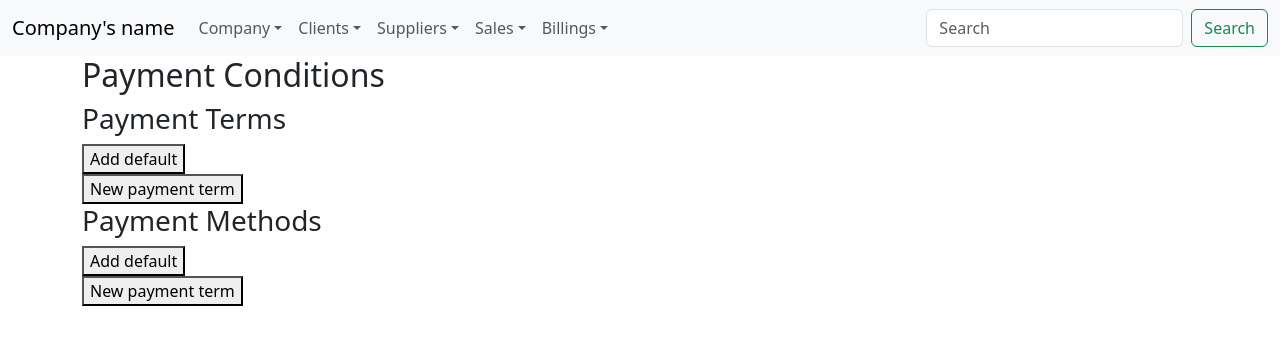
After one commit to emifirmat/accounting_app, a Django app: page /erp/payment_conditions in a window 1280 px wide. The commit adds this page. Shown: the top 345 px of the page. Run offline with Django 5.2, Linux system fonts and the light colour scheme; data that the repository does not hold is empty.

Commit message:
Added payment conditions default

```diff
--- a/erp/models.py
+++ b/erp/models.py
@@ -66,7 +66,7 @@ class Supplier_current_account(CurrentAccountModel):
 
 class Payment_method(models.Model):
     """Establish payment methods for invoices"""
-    pay_method = models.CharField(max_length=50)
+    pay_method = models.CharField(max_length=50, unique=True)
 
     def __str__(self):
         return f"{self.pay_method}"
@@ -74,7 +74,7 @@ class Payment_method(models.Model):
 
 class Payment_term(models.Model):
     """Establish payment terms for invoices"""
-    pay_term = models.CharField(max_length=3, validators=[
+    pay_term = models.CharField(max_length=3, unique=True, validators=[
         validate_is_digit
     ])
 
--- a/erp/urls.py
+++ b/erp/urls.py
@@ -15,6 +15,13 @@ urlpatterns = [
     path("<str:person_type>/edit", views.person_edit, name="person_edit"),
     # Delete a client or supplier web page
     path("<str:person_type>/delete", views.person_delete, name="person_delete"),
+    # Sales index webpage
+    path("sales", views.sales_index, name="sales_index"),
+    # Create new sale invoice webpage
+    path("sales/new_invoice", views.sales_new, name="sales_new"),
+    # Payment conditions
+    path("payment_conditions", views.payment_conditions, name="payment_conditions"),
+
     # Clients APIs
     path("api/clients", views_api.CompanyClientAPI.as_view(), name="clients_api"),
     path("api/clients/<int:pk>", views_api.DetailCompanyClientAPI.as_view(),
@@ -23,4 +30,13 @@ urlpatterns = [
     path("api/suppliers", views_api.SupplierAPI.as_view(), name="suppliers_api"),
     path("api/suppliers/<int:pk>", views_api.DetailSupplierAPI.as_view(),
         name="supplier_api"),
+    # Payment_conditions APIS
+    path("api/payment_conditions/methods", views_api.PaymentMethodAPI.as_view(),
+        name="payment_methods_api"),
+    path("api/payment_conditions/methods/<int:pk>", views_api.DetailPaymentMethodAPI.as_view(),
+        name="payment_method_api"),
+    path("api/payment_conditions/terms", views_api.PaymentTermAPI.as_view(),
+        name="payment_terms_api"),
+    path("api/payment_conditions/terms/<int:pk>", views_api.DetailPaymentTermAPI.as_view(),
+        name="payment_term_api"),
 ]
--- a/erp/views.py
+++ b/erp/views.py
@@ -5,17 +5,23 @@ from django.urls import reverse
 
 
 from company.models import FinancialYear
-from .forms import CclientForm, SupplierForm
-from .models import Company, Company_client, Supplier
+from .forms import CclientForm, SupplierForm, SaleInvoiceForm
+from .models import (Company, Company_client, Supplier, Sale_invoice,
+    Payment_method, Payment_term)
 
 
 # Create your views here.
-def client_index(request):
-    """Client's overview page"""
+def current_year():
+    """Define current financial year"""
     try:
         financial_year = FinancialYear.objects.get(current=True)
     except ObjectDoesNotExist:
         financial_year = None
+    return financial_year
+
+def client_index(request):
+    """Client's overview page"""
+    financial_year = current_year()
     clients = Company_client.objects.all()
     return render(request, "erp/client_index.html", {
         "financial_year": financial_year,
@@ -82,12 +88,34 @@ def person_delete(request, person_type):
 
 def supplier_index(request):
     """Supplier's overview page"""
-    try:
-        financial_year = FinancialYear.objects.get(current=True)
-    except ObjectDoesNotExist:
-        financial_year = None
+    financial_year = current_year()
     suppliers = Supplier.objects.all()
     return render(request, "erp/supplier_index.html", {
         "financial_year": financial_year,
         "suppliers": suppliers,
     })
+
+def sales_index(request):
+    """Sales overview webpage"""
+    financial_year = current_year()
+    sale_invoices = Sale_invoice.objects.all()
+    return render(request, "erp/sales_index.html", {
+        "financial_year": financial_year,
+        "sale_invoices": sale_invoices,
+    })
+
+def sales_new(request):
+    """New sale invoices webpage"""
+    form = SaleInvoiceForm
+    return render(request, "erp/sales_new.html", {
+        "form": form,
+    })
+
+def payment_conditions(request):
+    """Payment conditions webpage"""
+    payment_methods = Payment_method.objects.all()
+    payment_terms = Payment_term.objects.all()
+    return render(request, "company/payment_conditions.html", {
+        "payment_methods": payment_methods,
+        "payment_terms": payment_terms,
+    })
--- /dev/null
+++ b/static/js/payment_conditions.js
@@ -0,0 +1,79 @@
+document.addEventListener('DOMContentLoaded', function() {
+    // Add functinoality to buttoms
+    document.querySelectorAll('.default-button').forEach(function (element) {
+        element.addEventListener('click', () => addDefault());
+    });
+});
+
+function addDefault() {
+    event.preventDefault()
+
+    // Add default rows to db
+    const confirmDefault = confirm('Load default?');
+    const pCondition = event.target.parentNode.parentNode.dataset.section;
+
+
+    if (confirmDefault) {
+        let data;
+        if (pCondition === 'method') {
+            data = [
+                {'pay_method': 'Cash'},
+                {'pay_method': 'Transfer'},
+                {'pay_method': 'Check'}
+            ];
+        } else if (pCondition === 'term') {
+            data = [
+                {'pay_term': '0'},
+                {'pay_term': '15'},
+                {'pay_term': '30'},
+                {'pay_term': '60'}
+            ];
+        } else {
+            console.error('Check dataset');
+            return;
+        }
+
+        // Create api point a pass it through fetch
+        const csrftoken = getCookie('csrftoken');
+        fetch(`/erp/api/payment_conditions/${pCondition}s`, {
+            method: 'POST',
+            headers: {
+                'X-CSRFToken': csrftoken,
+                'Content-Type': 'application/json'
+            },
+            body: JSON.stringify(data),
+            mode: "same-origin"
+        })
+        .then(response => ({
+            status: response.status,
+            ok: response.ok,
+        }))
+        .then(result => {
+            if (result.ok) {
+                console.log('Default loaded successfully.');
+                document.querySelector('#message-section').innerHTML = `<p>Default
+                for ${pCondition} loaded successfully.</p>`;
+                setTimeout(() => location.reload(), 1000);
+            } else {
+                console.error("Default couldn't load");
+            }
+        })
+    }
+}
+
+function getCookie(name) {
+    // Get cookie for CSRF token
+    let cookieValue = null;
+    if (document.cookie && document.cookie !== '') {
+        const cookies = document.cookie.split(';');
+        for (let i = 0; i < cookies.length; i++) {
+            const cookie = cookies[i].trim();
+            // Does this cookie string begin with the name we want?
+            if (cookie.substring(0, name.length + 1) === (name + '=')) {
+                cookieValue = decodeURIComponent(cookie.substring(name.length + 1));
+                break;
+            }
+        }
+    }
+    return cookieValue;
+}
--- /dev/null
+++ b/templates/company/payment_conditions.html
@@ -0,0 +1,52 @@
+{% extends "layout.html" %}
+{% load static %}
+
+{% block title %}Payment Conditions{% endblock title %}
+
+{% block body %}
+
+    <h2>Payment Conditions</h2>
+
+    <div id="message-section"></div>
+
+    <h3>Payment Terms</h3>
+    <div data-section="term">
+        {% if not payment_terms %}
+            <form>
+                {% csrf_token %}
+                <button class="default-button">Add default</button>
+            </form>
+        {% endif %}
+            <form>
+                {% csrf_token %}
+                <button class="add-button">New payment term</button>
+            </form>
+        {% if payment_terms%}
+            <button class="view-button">View all payment terms</button>
+        {% endif %}
+    </div>
+
+    <h3>Payment Methods</h3>
+    <div data-section="method">
+        {% if not payment_methods %}
+            <form>
+                {% csrf_token %}
+                <button class="default-button">Add default</button>
+            </form>
+        {% endif %}
+            <form>
+                {% csrf_token %}
+                <button class="add-button">New payment term</button>
+            </form>
+        {% if payment_methods %}
+        <form>
+            {% csrf_token %}
+            <button class="view-button">View all payment terms</button>
+        </form>
+        {% endif %}
+    </div>
+
+{% endblock body %}
+{% block script %}
+    <script src="{% static 'js/payment_conditions.js' %}"></script>
+{% endblock script %}
--- a/templates/layout.html
+++ b/templates/layout.html
@@ -32,6 +32,10 @@
                           Settings</a></li>
                           <li><a class="dropdown-item" href="{% url 'company:year' %}">
                           Financial Year</a></li>
+                          <li><a class="dropdown-item" href="#">
+                          Point of Sells</a></li>
+                          <li><a class="dropdown-item" href="{% url 'erp:payment_conditions' %}">
+                          Payment Conditions</a></li>
                         </ul>
                       </li>
                       <li class="nav-item dropdown">
@@ -68,6 +72,28 @@
                             Current Account</a></li>
                           </ul>
                         </li>
+                        <li class="nav-item dropdown">
+                          <a class="nav-link dropdown-toggle" id="sales-menu-link"
+                          role="button" aria-current="page" href="#"
+                          data-bs-toggle="dropdown" aria-expanded="false">Sales</a>
+                          <ul class="dropdown-menu" id="sales-menu">
+                            <li><a class="dropdown-item" href="{% url 'erp:sales_index' %}">
+                            Overview</a></li>
+                            <li><a class="dropdown-item" href="{% url 'erp:sales_new' %}">
+                            New Invoice</a></li>
+                          </ul>
+                        </li>
+                        <li class="nav-item dropdown">
+                          <a class="nav-link dropdown-toggle" id="billings-menu-link"
+                          role="button" aria-current="page" href="#"
+                          data-bs-toggle="dropdown" aria-expanded="false">Billings</a>
+                          <ul class="dropdown-menu" id="billings-menu">
+                            <li><a class="dropdown-item" href="#">
+                            Overview</a></li>
+                            <li><a class="dropdown-item" href="#">
+                            New Receipt</a></li>
+                          </ul>
+                        </li>
                     </ul>
                     <form class="d-flex" role="search">
                       <input class="form-control me-2" type="search" placeholder="Search" aria-label="Search">
```
Also changed, not shown: erp/forms.py (+18 -1 lines), erp/serializers.py (+13 -1 lines), erp/tests_api.py (+19 -1 lines), erp/tests_front.py (+44 -4 lines), erp/views_api.py (+61 -3 lines), templates/erp/sales_index.html (added, +17 -0 lines), templates/erp/sales_new.html (added, +15 -0 lines).
